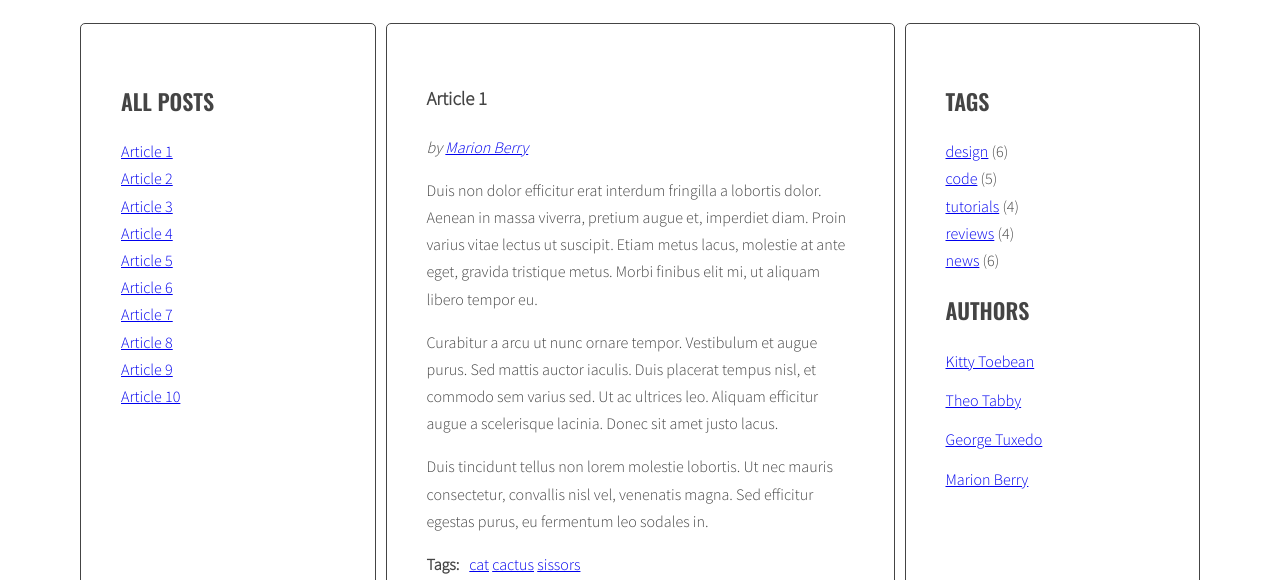
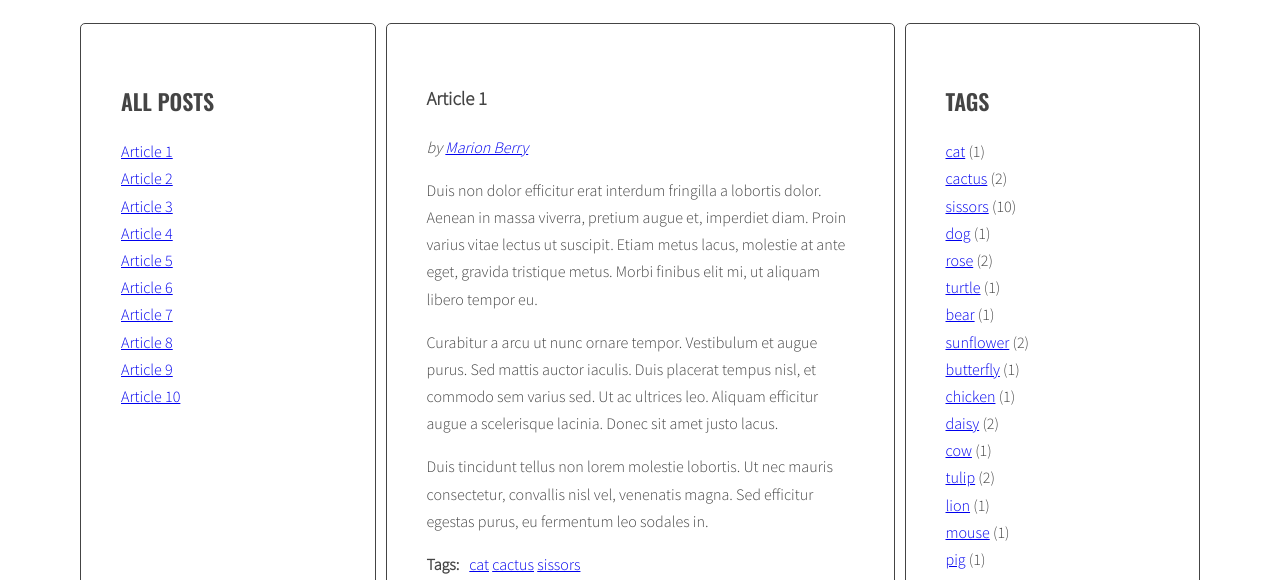
Before and after one commit to AdrianSadowski/javascript-blog, a website: page index.html in a window 1280 px wide. Shown: the part 220-800 px from the top of the page. Drawn offline with nearby package versions, Linux system fonts and the light colour scheme.

Commit message:
add html tag list

```diff
--- a/index.html
+++ b/index.html
@@ -179,11 +179,6 @@
             <aside class="sidebar">
               <h2 class="section-title">Tags</h2>
               <ul class="list tags">
-                <li><a href="#">design</a> <span>(6)</span></li>
-                <li><a href="#">code</a> <span>(5)</span></li>
-                <li><a href="#">tutorials</a> <span>(4)</span></li>
-                <li><a href="#">reviews</a> <span>(4)</span></li>
-                <li><a href="#">news</a> <span>(6)</span></li>
               </ul>
               <h2 class="section-title">Authors</h2>
               <ul class="list authors">
--- a/js/script.js
+++ b/js/script.js
@@ -8,7 +8,8 @@
     optTitleSelector = '.post-title',
     optTitleListSelector = '.titles',
     optArticleTagsSelector = '.post-tags .list',
-    optArticleAuthorSelector = '.post-author';
+    optArticleAuthorSelector = '.post-author',
+    optTagsListSelector = '.tag.list';
 
   const titleClickHandler = function (event) {
     event.preventDefault();
@@ -87,8 +88,17 @@
   /*function clearMessages() {
     document.getElementById('messages').innerHTML = '';
   }*/
+  //function calculateTagsParams() {
+
+  //}
 
   function generateTags() {
+    //const tagParams = calculateTagsParams(allTags);
+    //console.log('tagParams:', tagParams);
+    /* [NEW] create a new variable allTags with an empty object */
+    let allTags = {};
+    //console.log('allTags:', allTags);
+
     /* find all articles */
     const articles = document.querySelectorAll(optArticleSelector);
     //console.log('arcitles', articles);
@@ -98,7 +108,6 @@
 
       /* find tags wrapper */
       const tagsWrapper = article.querySelector(optArticleTagsSelector);
-
       //console.log ('tagsWrapper', tagsWrapper);
 
       /* make html variable with empty string */
@@ -115,11 +124,22 @@
       /* START LOOP: for each tag */
       for (let tag of articleTagsArray) {
         //console.log('tag', tag);
+
         /* generate HTML of the link */
         let linkHTMLtag = '<li><a href="#tag-' + tag + '">' + tag + '</a></li> ';
         //console.log('linkHTMLtag', linkHTMLtag);
+
         /* add generated code to html variable */
         html = html + linkHTMLtag;
+
+        /* [NEW] check if this link is NOT already in allTags */
+        if(!allTags[tag]) {
+
+          /* [NEW] add generated code to allTags array */
+          allTags[tag] = 1;
+        } else {
+          allTags[tag]++;
+        }
 
         /* END LOOP: for each tag */
       }
@@ -129,6 +149,22 @@
 
       /* END LOOP: for every article: */
     }
+    /* [NEW] find list of tags in right column*/
+    const tagList = document.querySelector('.tags');
+
+    /* [NEW]  create variable for all links HTML code */
+    let allTagsHTML = '';
+
+    /* [NEW] START LOOP: for each tag in allTags: */
+    for (let tag in allTags){
+
+      /* [NEW] generate code of a link andd add it to allTagsHTML */
+      allTagsHTML += '<li><a href="#tag-' + tag + '">' + tag + '</a>'  + ' (' + allTags[tag] +')</li> ';
+    }
+    /* [NEW] END LOOP: for each tag in allTags: */
+
+    /* [NEW] add HTML for alTagsHTML to tagList */
+    tagList.innerHTML = allTagsHTML;
   }
   generateTags();
 
```
